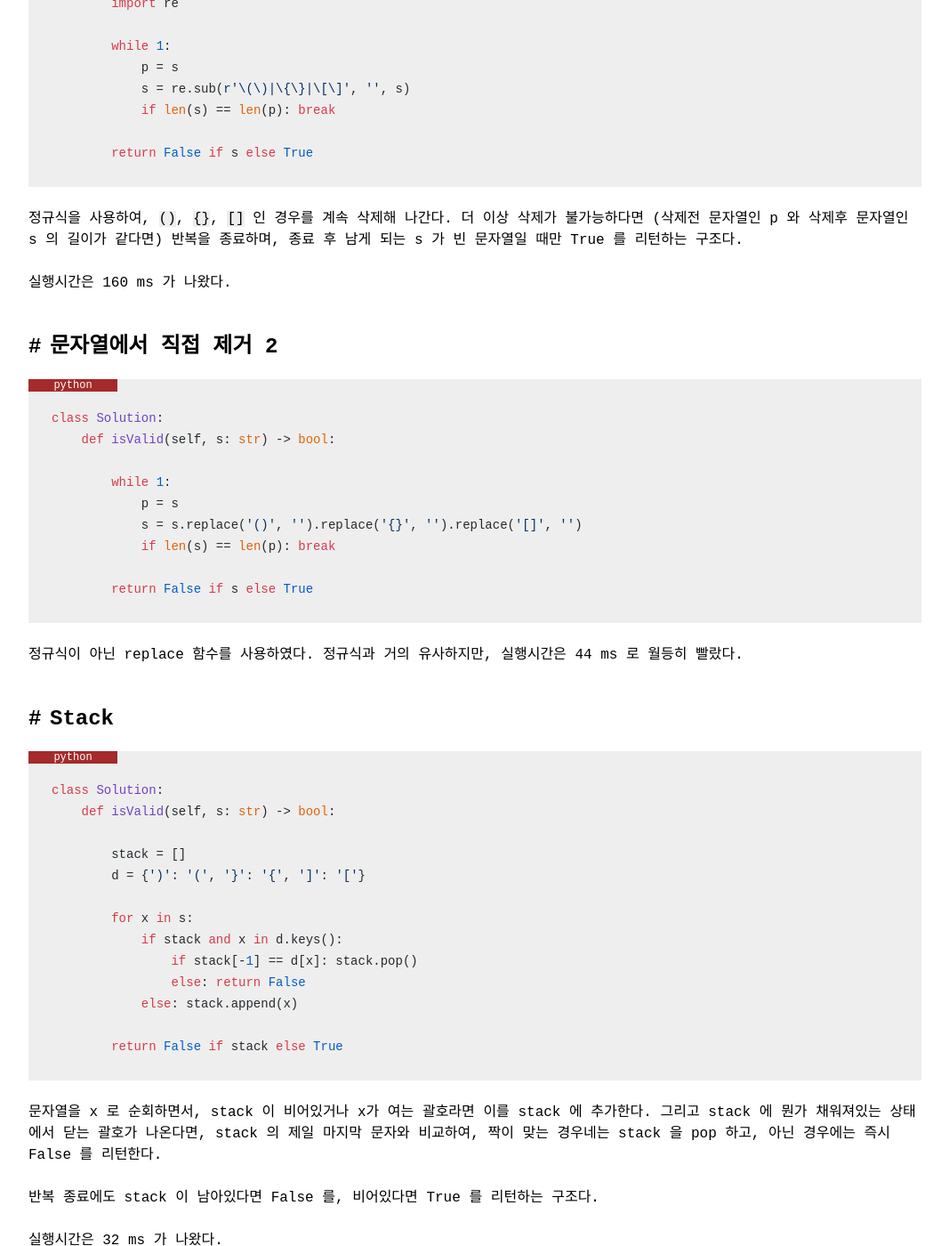
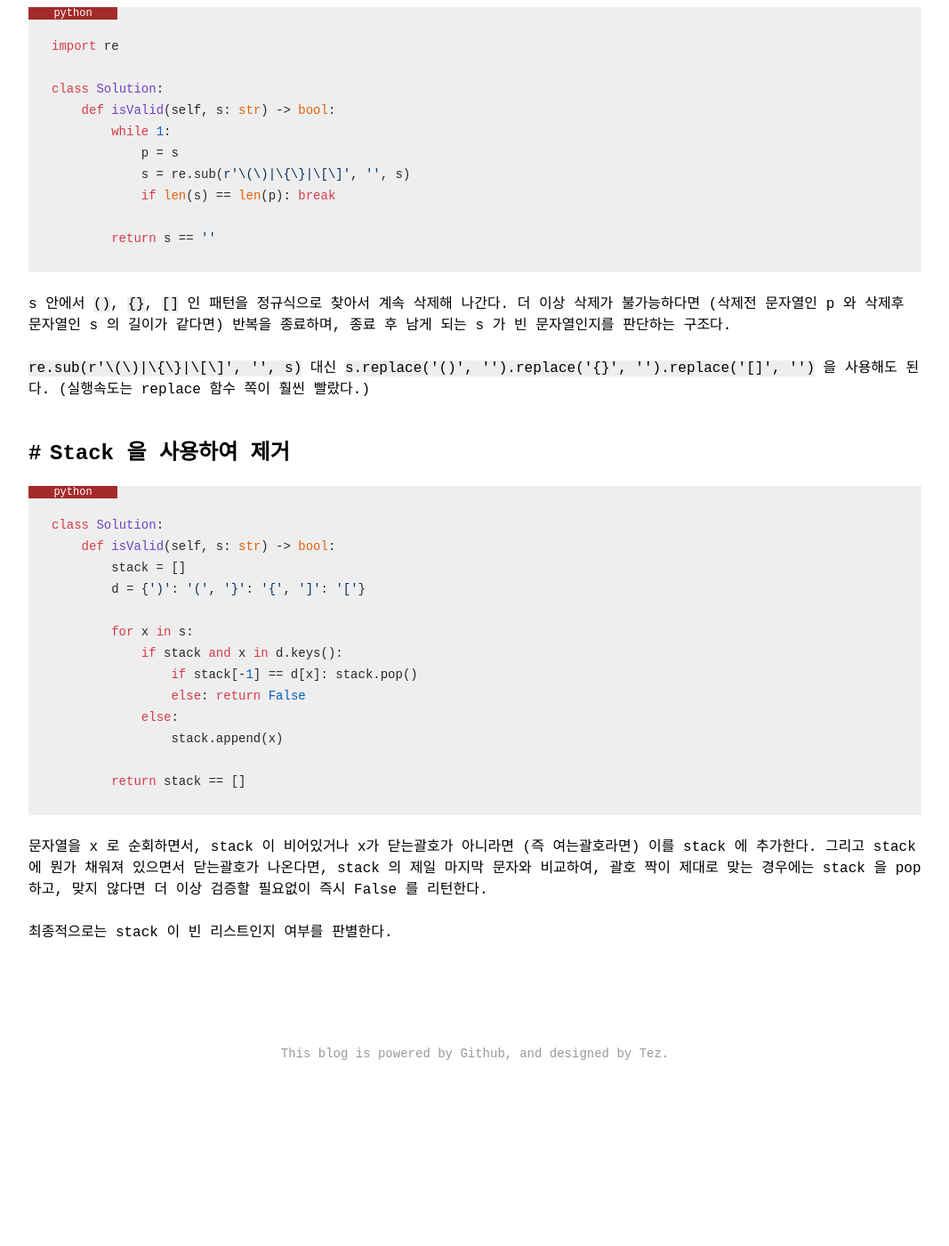
Before and after one commit to tezblog/tezblog.github.io, a Jekyll site: the page built from _posts/leetcode/0020-01-01-leetcode-valid-pareneheses.md, in a window 1280 px wide and 1400 px high, scrolled down 578 px. Shown: the whole window at 89% size, without its empty margins (106-1173 px from the left). Built offline with Jekyll 4.4.1, drawn with Linux system fonts in a browser that asks for light colours; nearby versions of some CDN libraries; some web fonts are replaced; comment, search, counter and statistics services are not loaded; a style sheet for code colours, icons or effects is not loaded; after the commit the page ends 1819 px from its top, so only the background shows below that; some of the changed text lies outside the part shown.

Commit message:
modified

````diff
--- a/_posts/leetcode/0020-01-01-leetcode-valid-pareneheses.md
+++ b/_posts/leetcode/0020-01-01-leetcode-valid-pareneheses.md
@@ -11,50 +11,35 @@ tags: [leetcode,easy,string,stack]
 
 세가지 형태의 괄호가 올바르게 맞물려있는지를 판단하는 문제다.
 
-## 문자열에서 직접 제거 1
+올바른 형태의 괄호란, 여는괄호와 닫는괄호가 제대로 맞물려 있는 경우를 뜻한다. 구체적으로는 주어지는 문자열 s 안에서 `()`, `{}`, `[]` 문자열을, 빈 문자열이 될 때까지 계속 지워나갈 수 있는 경우이다.
+
+이 방식을 직접 코드로 적용하면 문제를 해결할 수 있다.
+
+## 문자열에서 직접 제거
 
 ```py
+import re
+
 class Solution:
     def isValid(self, s: str) -> bool:
-
-        import re
-
         while 1:
             p = s
             s = re.sub(r'\(\)|\{\}|\[\]', '', s)
             if len(s) == len(p): break
 
-        return False if s else True
+        return s == ''
 ```
 {:.python}
 
-정규식을 사용하여, `()`, `{}`, `[]` 인 경우를 계속 삭제해 나간다. 더 이상 삭제가 불가능하다면 (삭제전 문자열인 p 와 삭제후 문자열인 s 의 길이가 같다면) 반복을 종료하며, 종료 후 남게 되는 s 가 빈 문자열일 때만 True 를 리턴하는 구조다.
+s 안에서 `()`, `{}`, `[]` 인 패턴을 정규식으로 찾아서 계속 삭제해 나간다. 더 이상 삭제가 불가능하다면 (삭제전 문자열인 p 와 삭제후 문자열인 s 의 길이가 같다면) 반복을 종료하며, 종료 후 남게 되는 s 가 빈 문자열인지를 판단하는 구조다.
 
-실행시간은 160 ms 가 나왔다.
+`re.sub(r'\(\)|\{\}|\[\]', '', s)` 대신 `s.replace('()', '').replace('{}', '').replace('[]', '')` 을 사용해도 된다. (실행속도는 replace 함수 쪽이 훨씬 빨랐다.)
 
-## 문자열에서 직접 제거 2
+## Stack 을 사용하여 제거
 
 ```py
 class Solution:
     def isValid(self, s: str) -> bool:
-
-        while 1:
-            p = s
-            s = s.replace('()', '').replace('{}', '').replace('[]', '')
-            if len(s) == len(p): break
-
-        return False if s else True
-```
-{:.python}
-
-정규식이 아닌 replace 함수를 사용하였다. 정규식과 거의 유사하지만, 실행시간은 44 ms 로 월등히 빨랐다.
-
-## Stack
-
-```py
-class Solution:
-    def isValid(self, s: str) -> bool:
-
         stack = []
         d = {')': '(', '}': '{', ']': '['}
 
@@ -62,14 +47,13 @@ class Solution:
             if stack and x in d.keys():
                 if stack[-1] == d[x]: stack.pop()
                 else: return False
-            else: stack.append(x)
+            else:
+                stack.append(x)
 
-        return False if stack else True
+        return stack == []
 ```
 {:.python}
 
-문자열을 x 로 순회하면서, stack 이 비어있거나 x가 여는 괄호라면 이를 stack 에 추가한다. 그리고 stack 에 뭔가 채워져있는 상태에서 닫는 괄호가 나온다면, stack 의 제일 마지막 문자와 비교하여, 짝이 맞는 경우네는 stack 을 pop 하고, 아닌 경우에는 즉시 False 를 리턴한다.
+문자열을 x 로 순회하면서, stack 이 비어있거나 x가 닫는괄호가 아니라면 (즉 여는괄호라면) 이를 stack 에 추가한다. 그리고 stack 에 뭔가 채워져 있으면서 닫는괄호가 나온다면, stack 의 제일 마지막 문자와 비교하여, 괄호 짝이 제대로 맞는 경우에는 stack 을 pop 하고, 맞지 않다면 더 이상 검증할 필요없이 즉시 False 를 리턴한다.
 
-반복 종료에도 stack 이 남아있다면 False 를, 비어있다면 True 를 리턴하는 구조다.
-
-실행시간은 32 ms 가 나왔다.
+최종적으로는 stack 이 빈 리스트인지 여부를 판별한다.
````
Also changed, not shown: other parts of _posts/leetcode/0020-01-01-leetcode-valid-pareneheses.md (+1 -1 lines).
